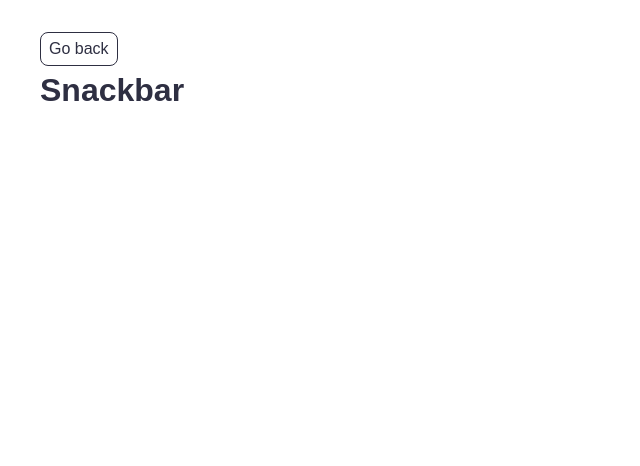
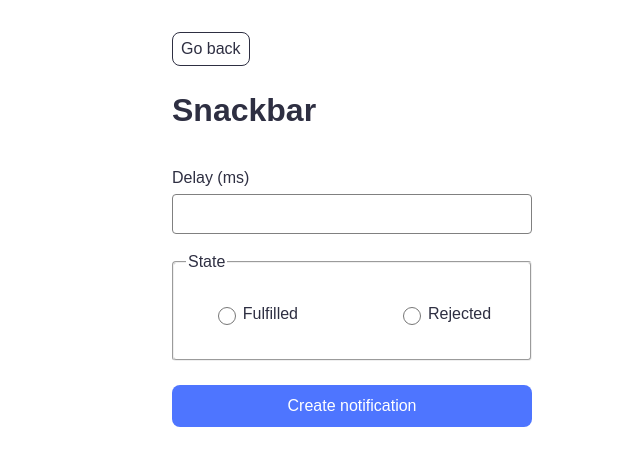
Before and after one commit to AlexJ4uk/goit-js-hw-10, a website built with Vite: page src/2-snackbar.html in a window 1280 px wide. Shown: the whole page, without its empty margins (0-640 px from the left). Built offline with nearby package versions, Linux system fonts and the light colour scheme.

Commit message:
finish hw-10

```diff
--- a/src/2-snackbar.html
+++ b/src/2-snackbar.html
@@ -8,21 +8,41 @@
   </head>
   <body>
     <main>
-      <div class="container">
+      <div class="container snackbar-wrap">
         <a class="back-link" href="./index.html">Go back</a>
         <h1 class="main-title">Snackbar</h1>
 
-        <!-- <form class="feedback-form" autocomplete="off">
+        <form class="form">
           <label>
-            Email
-            <input type="email" name="email" autofocus />
+            Delay (ms)
+            <input type="number" name="delay" required />
           </label>
-          <label>
-            Message
-            <textarea name="message" rows="8"></textarea>
-          </label>
-          <button type="submit">Submit</button>
-        </form> -->
+          <fieldset class="radio-group">
+            <legend>State</legend>
+            <label>
+              <input
+                class="fulfilled-radio"
+                type="radio"
+                name="state"
+                value="fulfilled"
+                required
+              />
+              Fulfilled
+            </label>
+            <label>
+              <input
+                class="rejected-radio"
+                type="radio"
+                name="state"
+                value="rejected"
+                required
+              />
+              Rejected
+            </label>
+          </fieldset>
+
+          <button type="submit">Create notification</button>
+        </form>
       </div>
     </main>
     <script type="module" src="./js/2-snackbar.js"></script>
--- a/src/css/1-timer.css
+++ b/src/css/1-timer.css
@@ -1,22 +1,22 @@
-.container {
+.timer-wrap {
     text-align: start;
     color: #2e2f42;
     font-family: "Montserrat", sans-serif;
 }
 
-/* .input-container {
+.input-container {
     display: flex;
     align-items: center;
     gap: 8px;
     margin-bottom: 32px;
-} */
+}
 
 button {
     margin: 0;
     border-radius: 8px;
     padding: 8px 16px;
     width: 75px;
-    height: 40px;
+    height: 42px;
     font-weight: 500;
     background-color: #4e75ff;
     color: #ffffff;
@@ -38,6 +38,24 @@ input {
     height: 40px;
     letter-spacing: 0.04em;
     padding-left: 16px;
+    text-align: left;
+    color: #808080;
+}
+
+input:hover:not(:disabled) {
+    border: 1px solid #000;
+    color: #2e2f42;
+}
+
+input:active:not(:disabled) {
+    border: 1px solid #4e75ff;
+    color: #000;
+}
+
+input:disabled {
+    border: 1px solid #808080;
+    border-radius: 4px;
+    color: #808080;
 }
 
 .value {
--- a/src/css/2-snackbar.css
+++ b/src/css/2-snackbar.css
@@ -0,0 +1,80 @@
+.container.snackbar-wrap {
+    max-width: 360px;
+    margin-left: 156px;
+    text-align: start;
+    font-family: "Montserrat", sans-serif;
+    color: #2e2f42;
+}
+
+.container.snackbar-wrap form label input[type="number"] {
+    width: 362px;
+    max-width: 100%;
+    height: 40px;
+    box-sizing: border-box;
+    border: 1px solid #808080;
+    border-radius: 4px;
+    padding: 8px 12px;
+    font-size: 16px;
+    color: #2e2f42;
+    display: block;
+    margin-top: 4px;
+}
+
+.container.snackbar-wrap form label input[type="number"]:hover {
+    border: 1px solid #000;
+}
+
+.container.snackbar-wrap form label input[type="number"]:focus {
+    border: 1px solid #4e75ff;
+}
+
+.container.snackbar-wrap fieldset.radio-group {
+    display: flex;
+    gap: 100px;
+    align-items: center;
+    justify-content: center;
+    margin: 16px 0 24px;
+    padding: 0 auto;
+    border-radius: 4px;
+}
+
+.container.snackbar-wrap fieldset.radio-group label {
+    display: flex;
+    align-items: center;
+    gap: 4px;
+    font-size: 16px;
+    cursor: pointer;
+}
+
+.container.snackbar-wrap fieldset.radio-group input[type="radio"] {
+    width: 18px;
+    height: 66px;
+    min-width: auto;
+    min-height: auto;
+    transform: scale(1);
+}
+
+.container.snackbar-wrap fieldset.radio-group:hover {
+    border: 1px solid #000;
+}
+
+.container.snackbar-wrap fieldset.radio-group:active {
+    border: 1px solid #4e75ff;
+}
+
+.container.snackbar-wrap button {
+    width: 362px;
+    max-width: 100%;
+    height: 42px;
+    border-radius: 8px;
+    background-color: #4e75ff;
+    color: #fff;
+    font-weight: 500;
+    font-size: 16px;
+    cursor: pointer;
+    transition: background-color 0.3s ease;
+}
+
+.container.snackbar-wrap button:hover {
+    background-color: #6c8cff;;
+}
--- a/src/css/back-link.css
+++ b/src/css/back-link.css
@@ -3,6 +3,7 @@
   display: inline-block;
   padding: 4px 8px;
   margin-top: 32px;
+  margin-bottom: 20px;
   border: 1px solid;
   border-radius: 8px;
 }
--- a/src/js/2-snackbar.js
+++ b/src/js/2-snackbar.js
@@ -0,0 +1,40 @@
+import iziToast from "izitoast";
+import "izitoast/dist/css/iziToast.min.css";
+
+const form = document.querySelector(".form");
+
+form.addEventListener("submit", (event) => {
+    event.preventDefault();
+
+const formData = new FormData(form);
+const delay = Number(formData.get("delay"));
+const state = formData.get("state");
+
+const promise = new Promise((resolve, reject) => {
+    setTimeout(() => {
+    if (state === "fulfilled") {
+        resolve(delay);
+    } else {
+        reject(delay);
+    }
+    }, delay);
+});
+
+promise
+    .then((delay) => {
+    iziToast.success({
+        title: "Success",
+        message: `✅ Fulfilled promise in ${delay}ms`,
+        position: "topRight",
+        close: false,
+    });
+    })
+    .catch((delay) => {
+        iziToast.error({
+        title: "Error",
+        message: `❌ Rejected promise in ${delay}ms`,
+        position: "topRight",
+        close: false,
+    });
+    });
+});
```
Also changed, not shown: src/1-timer.html (+10 -3 lines), src/js/1-timer.js (+18 -2 lines).
